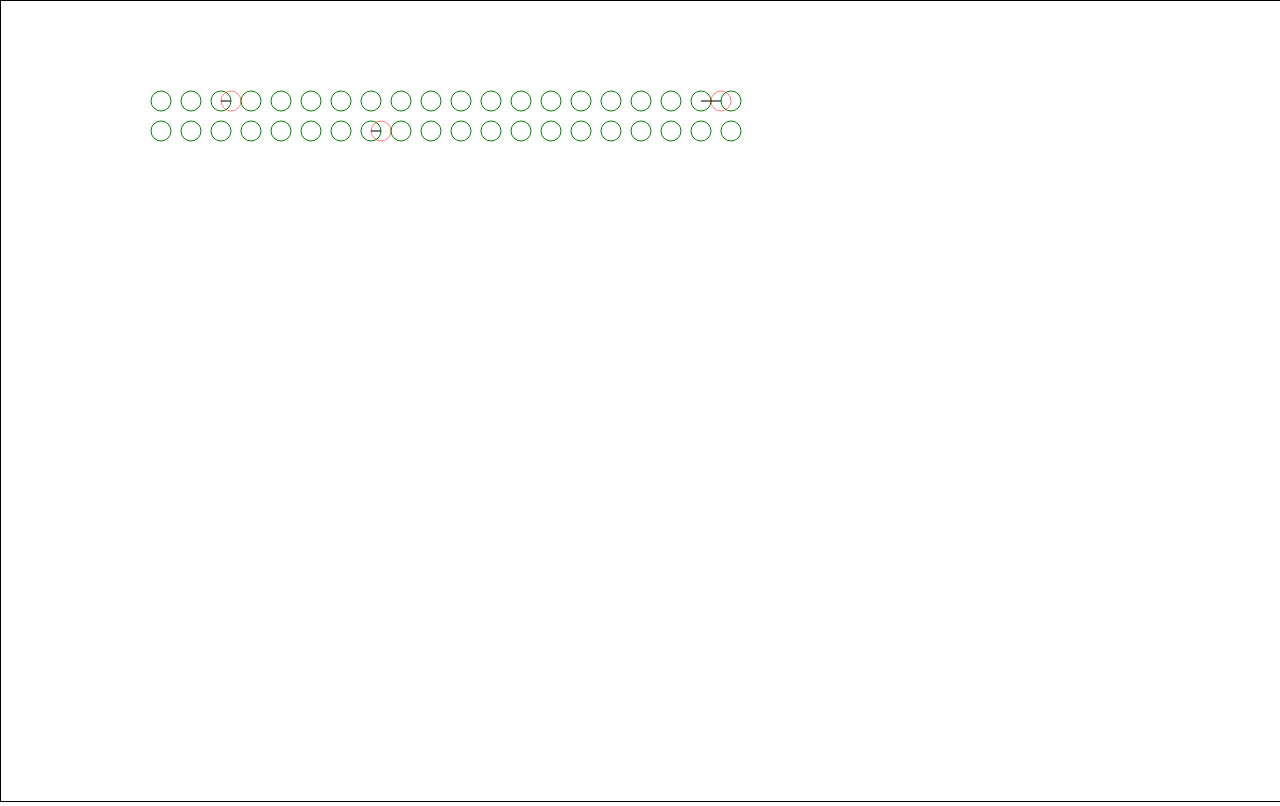
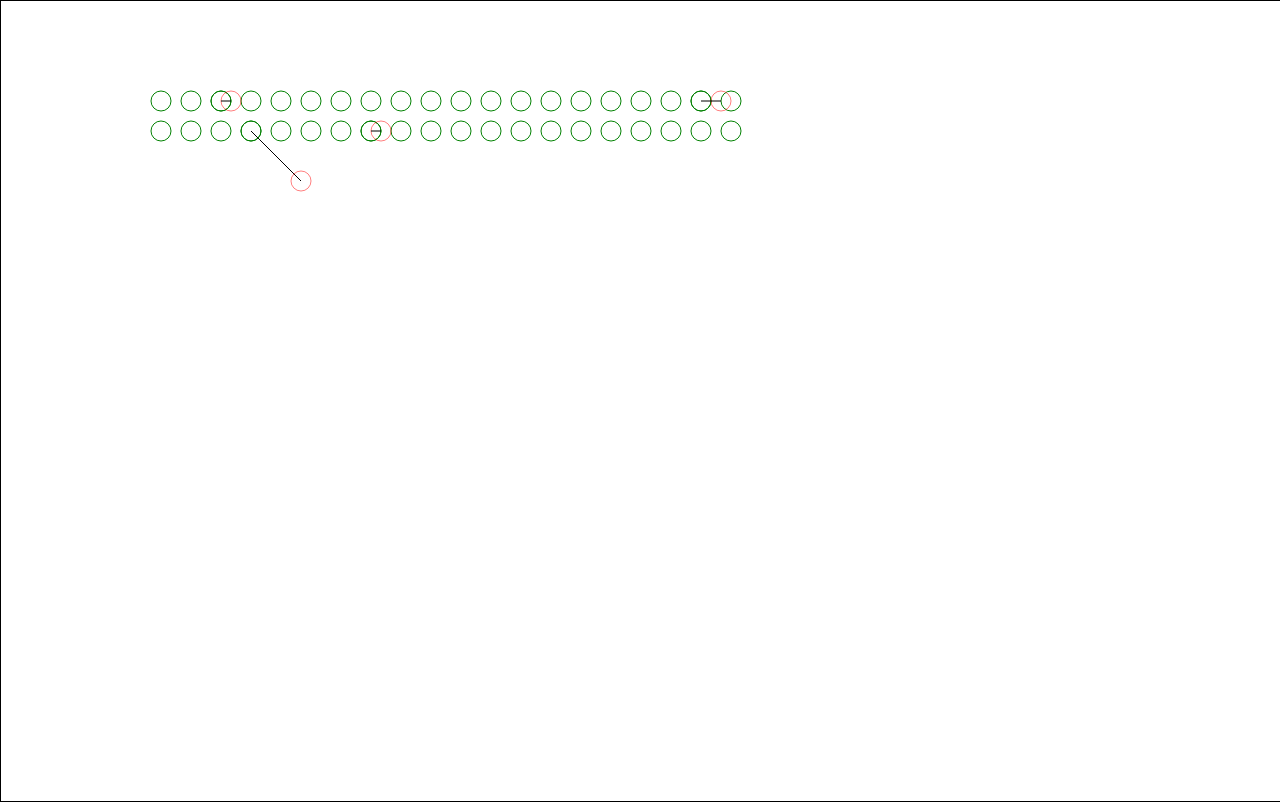
Before and after one commit to mateistefan13/verificare-locuri, a plain HTML site: page index_verificare_v1.2.html in a window 1280 px wide. Drawn offline with Linux system fonts and the light colour scheme.

Commit message:
Versiunea 1.3

```diff
--- a/bundle.js
+++ b/bundle.js
@@ -24,6 +24,33 @@ if (a[key][0] !== b[key][0] || a[key][1] !== b[key][1]) {
 })
 
 console.log(c);
+
+//	Iteratia care ajuta la dinamicizarea crearii de content, folosind datele introduse prin request
+for (var key in c) {
+	//dinamicizarea crearii cercului verde, locul cu pozitionare corecta
+	if (c.hasOwnProperty(key)) {
+	canvasContext.beginPath(); //daca nu bag asta, conecta cercul de linie
+	canvasContext.arc(c[key][0], c[key][1], 10, 0, Math.PI*2, false);
+	canvasContext.strokeStyle = "green";
+	canvasContext.stroke();
+	}
+	//dinamicizarea crearii cercului rosu, locul cu pozitionare incorecta
+    if (c.hasOwnProperty(key)) {
+        console.log(key + " -> " + c[key]);
+		canvasContext.beginPath(); //daca nu bag asta, conecta cercul de linie
+		canvasContext.arc(c[key][2], c[key][3], 10, 0, Math.PI*2, false);
+		canvasContext.strokeStyle = "rgba(255,0,0,0.5)";
+		canvasContext.stroke();
+    }
+	//dinamicizarea sagetii care pleaca de la locul gresit (cercul rosu) catre locul corespunzator (cercul verde)
+	if (c.hasOwnProperty(key)) {
+	canvasContext.beginPath();
+	canvasContext.moveTo(c[key][2], c[key][3]); //de aici incepe
+	canvasContext.lineTo(c[key][0], c[key][1]); //se duce aici, apoi de aici mai departe
+	canvasContext.strokeStyle = "black";
+	canvasContext.stroke();
+	}
+}
 
 
 },{"./sala1_t0":2,"./sala1_t1":3}],2:[function(require,module,exports){
@@ -99,7 +126,7 @@ let b = {
 	"A_2_2":[160, 130],
 	"A_2_3":[190, 130],
 	"A_2_4":[220, 130],
-	"A_2_5":[250, 130],
+	"A_2_5":[300, 180],
 	"A_2_6":[280, 130],
 	"A_2_7":[310, 130],
 	"A_2_8":[340, 130],
--- a/canvas.js
+++ b/canvas.js
@@ -4,6 +4,9 @@ canvas.width = window.innerWidth;
 canvas.height = window.innerHeight;
 
 var canvasContext = canvas.getContext("2d");
+
+
+
 
 //Randul 1 - t0 - generare automata de randuri la 30 de pixeli distanta
 var x_1_0 = 130;
@@ -26,7 +29,7 @@ for (i_2_0 = 0; i_2_0 < 20; i_2_0++) {
 	canvasContext.strokeStyle = "green";
 	canvasContext.stroke();
 }
-
+/*
 //Confruntari - manuale
 	canvasContext.beginPath(); //daca nu bag asta, conecta cercul de linie
 	canvasContext.arc(230, 100, 10, 0, Math.PI*2, false);
@@ -62,3 +65,4 @@ for (i_2_0 = 0; i_2_0 < 20; i_2_0++) {
 	canvasContext.lineTo(370, 130); //se duce aici, apoi de aici mai departe
 	canvasContext.strokeStyle = "black";
 	canvasContext.stroke();
+*/
--- a/sala1_t1.js
+++ b/sala1_t1.js
@@ -23,7 +23,7 @@ let b = {
 	"A_2_2":[160, 130],
 	"A_2_3":[190, 130],
 	"A_2_4":[220, 130],
-	"A_2_5":[250, 130],
+	"A_2_5":[300, 180],
 	"A_2_6":[280, 130],
 	"A_2_7":[310, 130],
 	"A_2_8":[340, 130],
```
Also changed, not shown: algoritm_verificare.js (+27 -0 lines), index_verificare_v1.2.html (+1 -0 lines), 1 other file.
